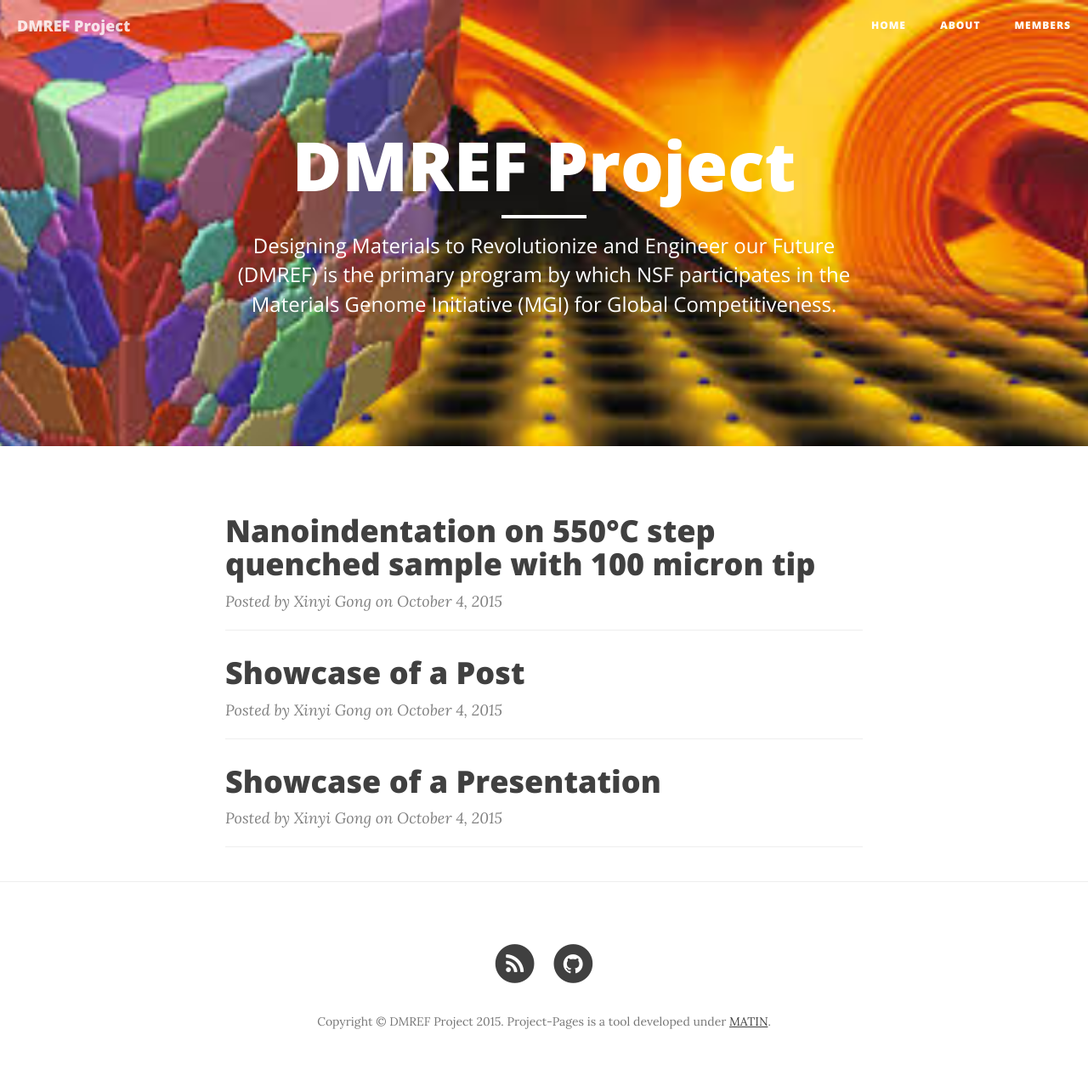
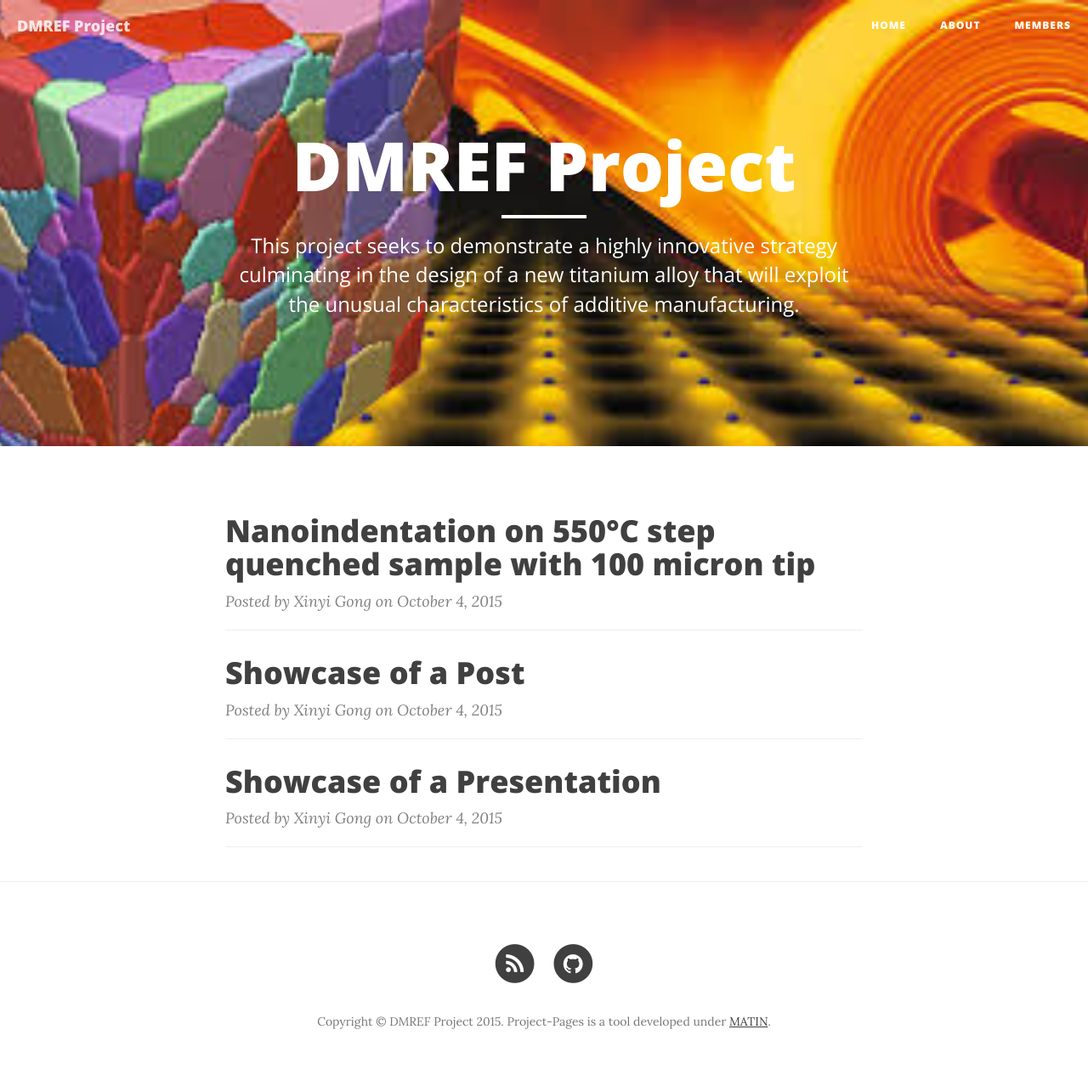
Before and after one commit to mined-gatech/DMREF-Project, a Jekyll site: the page built from index.html, in a window 1280 px wide. Shown: the whole page at 85% size. Built offline with Jekyll 4.4.1, drawn with Linux system fonts in a browser that asks for light colours; nearby versions of some CDN libraries; the list of posts is cut into pages by our own code.

Commit message:
Update _config.yml

```diff
--- a/_config.yml
+++ b/_config.yml
@@ -3,7 +3,7 @@
 title: DMREF Project
 header-img: img/bg.jpg
 email: your-email@yourdomain.com
-description: "Designing Materials to Revolutionize and Engineer our Future (DMREF) is the primary program by which NSF participates in the Materials Genome Initiative (MGI) for Global Competitiveness."
+description: "This project seeks to demonstrate a highly innovative strategy culminating in the design of a new titanium alloy that will exploit the unusual characteristics of additive manufacturing."
 baseurl: "/DMREF-Project"
 url: "http://mined.gatech.edu"
 github_username:  mined-gatech
```
